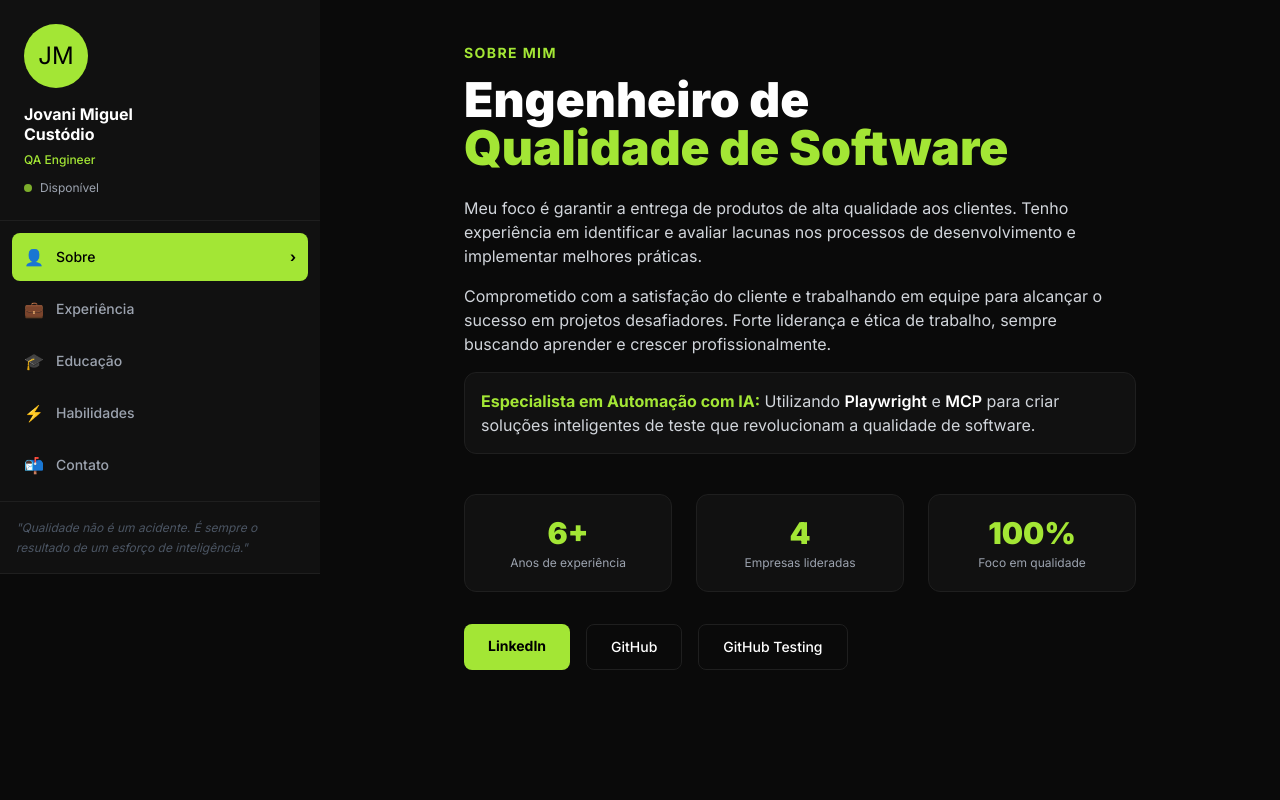
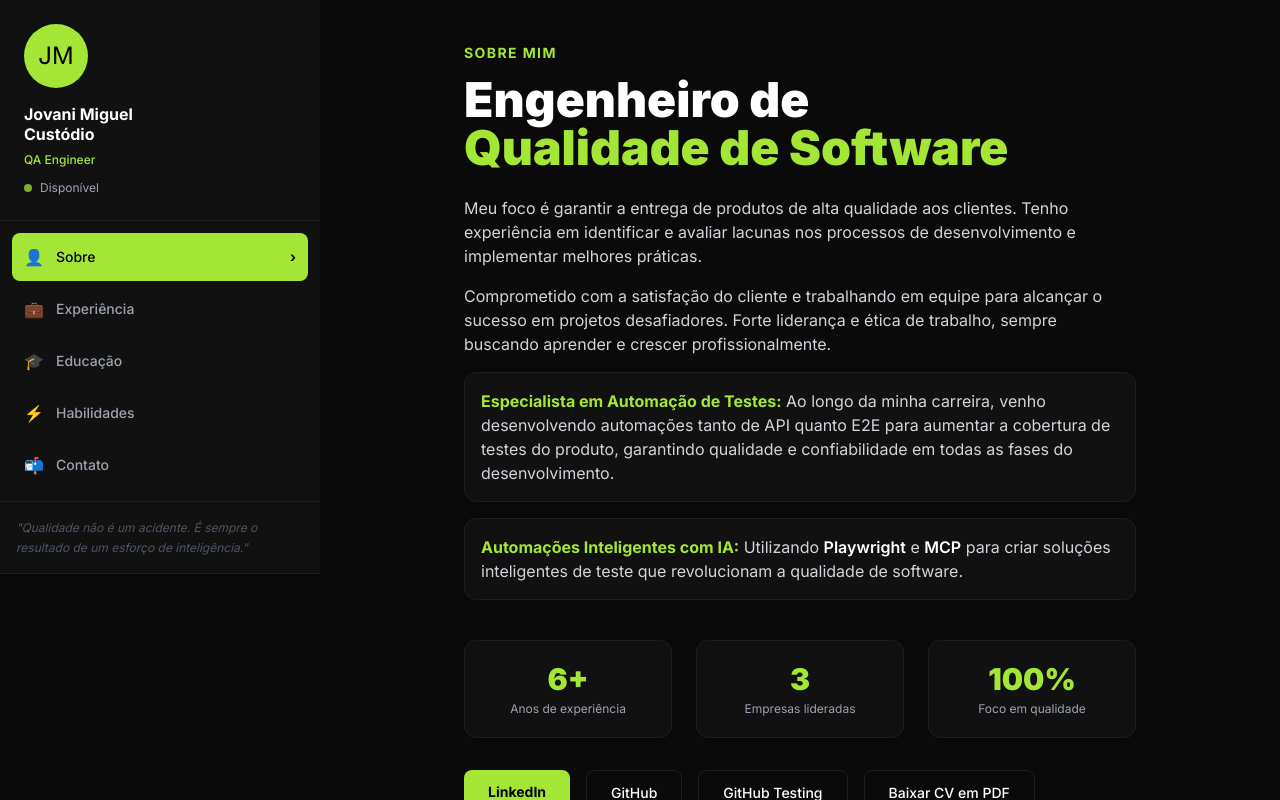
Before and after one commit to Jovax-QA/curriculo_oficial, a React (Vite) app: page / in a window 1280 px wide. Built offline with nearby package versions, Linux system fonts and the light colour scheme.

Commit message:
feat: add PDF download button and CV file

```diff
--- a/src/components/sections/About.tsx
+++ b/src/components/sections/About.tsx
@@ -21,7 +21,13 @@ export default function About() {
           sempre buscando aprender e crescer profissionalmente.
         </p>
         <p className="bg-[#111111] border border-[#1f1f1f] rounded-xl p-4 mt-4">
-          <span className="text-[#a3e635] font-bold">Especialista em Automação com IA:</span>{" "}
+          <span className="text-[#a3e635] font-bold">Especialista em Automação de Testes:</span>{" "}
+          Ao longo da minha carreira, venho desenvolvendo automações tanto de API quanto E2E para
+          aumentar a cobertura de testes do produto, garantindo qualidade e confiabilidade em
+          todas as fases do desenvolvimento.
+        </p>
+        <p className="bg-[#111111] border border-[#1f1f1f] rounded-xl p-4 mt-4">
+          <span className="text-[#a3e635] font-bold">Automações Inteligentes com IA:</span>{" "}
           Utilizando{" "}
           <span className="text-white font-semibold">Playwright</span>{" "}
           e{" "}
@@ -33,7 +39,7 @@ export default function About() {
       <div className="fade-in-up fade-in-up-delay-2 grid grid-cols-1 sm:grid-cols-3 gap-4 sm:gap-6 mt-8 sm:mt-10">
         {[
           { value: "6+", label: "Anos de experiência" },
-          { value: "4", label: "Empresas lideradas" },
+          { value: "3", label: "Empresas lideradas" },
           { value: "100%", label: "Foco em qualidade" },
         ].map((stat) => (
           <div key={stat.label} className="bg-[#111111] border border-[#1f1f1f] rounded-xl p-4 sm:p-5 text-center">
@@ -68,6 +74,13 @@ export default function About() {
         >
           GitHub Testing
         </a>
+        <a
+          href="/Jovani-Miguel-Custodio-CV.pdf"
+          download
+          className="px-6 py-3 border border-[#1f1f1f] text-white font-medium rounded-lg text-sm hover:border-[#a3e635] hover:text-[#a3e635] transition-colors text-center"
+        >
+          Baixar CV em PDF
+        </a>
       </div>
     </div>
   );
```
Also changed, not shown: 1 other file (tests, documents, lock files or other folders).
